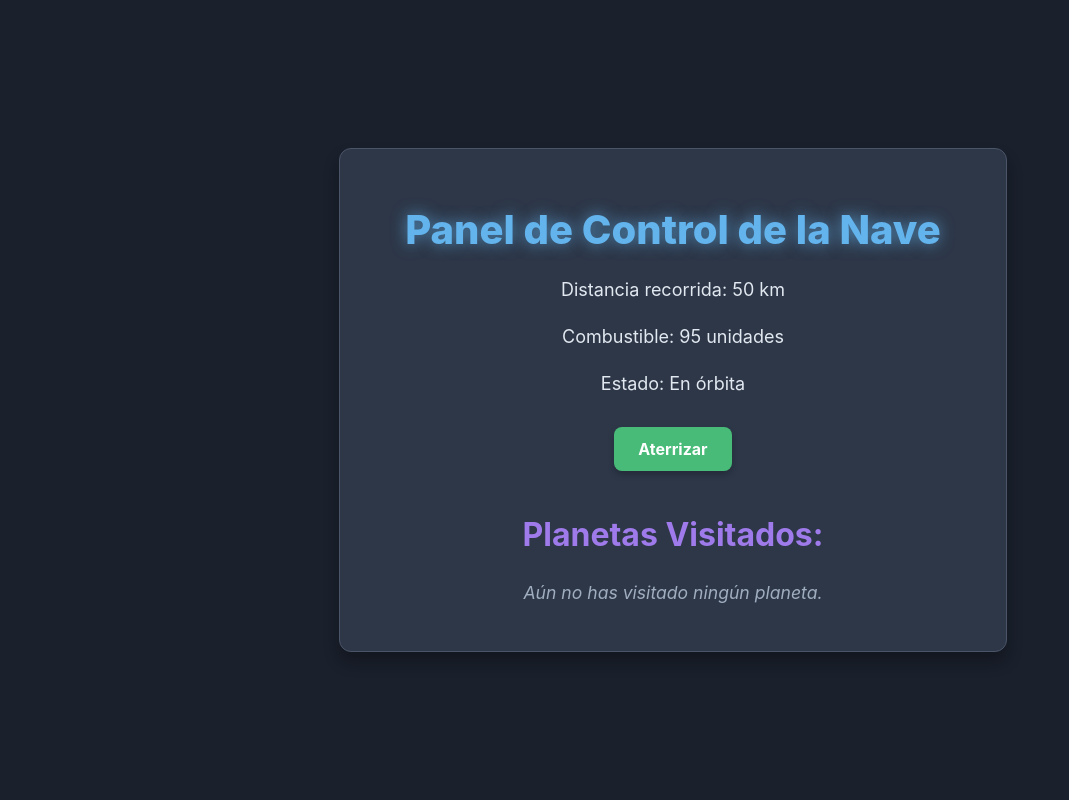
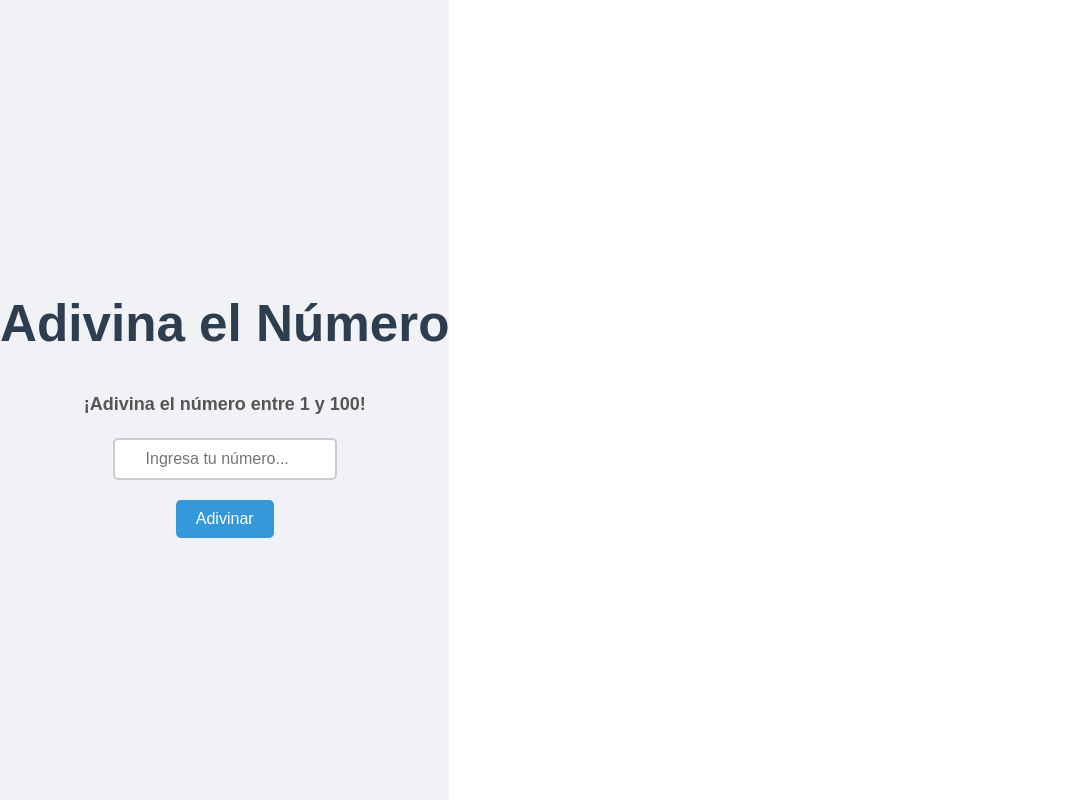
Before and after one commit to danielgp42/Introduccion_react, a React (Vite) app in the folder Proyecto1-Tarjeta_presentacion/mi-tarjeta/: page / in a window 1280 px wide. Shown: the whole page, without its empty margins (0-1069 px from the left). Built offline with nearby package versions, Linux system fonts and the light colour scheme.

Commit message:
Proyecto5

```diff
--- a/Proyecto1-Tarjeta_presentacion/mi-tarjeta/src/App.jsx
+++ b/Proyecto1-Tarjeta_presentacion/mi-tarjeta/src/App.jsx
@@ -1,100 +1,12 @@
-import React, { useState, useEffect, useMemo } from 'react';
-import Planeta from "./Planeta";
-import './Planetas.css';
+
+
+import React from 'react';
+import Game from '../src/Components/Game';
+
 function App() {
-  //Estado de la Nave
-  const [distancia, setDistancia] = useState(0);
-  const [combustible, setCombustible] = useState(100);
-  const [estadoNave, setEstadoNave] = useState("En órbita");
-  const [planetasVisitados, setPlanetasVisitados] = useState([]);
-  const [planetaCounter, setPlanetaCounter] = useState(1);
-  const [mensajeAlerta, setMensajeAlerta] = useState('');
-
-  useEffect(() => {
-    console.log("¡El panel de control está listo!"); // Mensaje de montaje
-
-    // Simulacion de vuelo
-    const intervaloVuelo = setInterval(() => {
-      setCombustible(prevCombustible => {
-        if (prevCombustible > 0) {
-          return prevCombustible - 1;
-        }
-        setEstadoNave("Sin combustible");
-        return 0;
-      });
-      setDistancia(prevDistancia => prevDistancia + 10); // Aumenta la distancia en 10 km
-    }, 1000); //Un segundo
-    return () => {
-      clearInterval(intervaloVuelo);
-      console.log("El panel de control se ha apagado."); // Mensaje de desmontaje
-    };
-  }, []);
-
-  useEffect(() => {
-    if (combustible < 100 && combustible >= 0) {
-      console.log(`¡Combustible actualizado! Combustible actual: ${combustible}`);
-    }
-    if (combustible === 0 && estadoNave !== "Sin combustible") {
-      setEstadoNave("Sin combustible");
-    }
-  }, [combustible, estadoNave]);
-
-  const mensajeEstado = useMemo(() => {
-    return `Estado: ${estadoNave}`;
-  }, [estadoNave]);
-
-  // --- Función para Aterrizar ---
-  const aterrizar = () => {
-    if (combustible > 0 && estadoNave !== "Aterrizando") {
-      setEstadoNave("Aterrizando"); // Cambia el estado de la nave a "Aterrizando"
-      const nuevoPlaneta = `Planeta ${planetaCounter}`; // Genera un nombre para el nuevo planeta
-      setPlanetasVisitados(prevPlanetas => [...prevPlanetas, nuevoPlaneta]);
-      setPlanetaCounter(prevCounter => prevCounter + 1);
-      setMensajeAlerta('');
-    } else if (combustible === 0) {
-      setMensajeAlerta("¡No tienes suficiente combustible para aterrizar!");
-    }
-  };
-
   return (
-    <div className='app-container'>
-      <h1>Panel de Control de la Nave</h1>
-      <div>
-        <p>Distancia recorrida: {distancia} km </p>
-        <p >Combustible: {combustible} unidades
-          {combustible <= 10 && combustible > 0 && <span className="low-fuel"> (¡Bajo!)</span>}
-          {combustible === 0 && <span className="out-of-fuel"> (¡Agotado!)</span>}
-        </p>
-        <p >{mensajeEstado}</p>
-
-        <button
-          onClick={aterrizar}
-          disabled={combustible <= 0 || estadoNave === "Aterrizando" || estadoNave === "Sin combustible"}
-        >
-          Aterrizar
-        </button>
-      </div>
-
-      {mensajeAlerta && (
-        <div className="alert-message">
-          {mensajeAlerta}
-        </div>
-      )}
-
-      <h2>Planetas Visitados:</h2>
-      <div>
-        {planetasVisitados.length === 0 ? (
-          <p className="no-planets-message">Aún no has visitado ningún planeta.</p>
-        ) : (
-          <ul>
-            {planetasVisitados.map((planeta, index) => (
-              <li key={index}>
-                <Planeta nombre={planeta} />
-              </li>
-            ))}
-          </ul>
-        )}
-      </div>
+    <div className="App">
+      <Game />
     </div>
   );
 }
--- /dev/null
+++ b/Proyecto1-Tarjeta_presentacion/mi-tarjeta/src/Components/Game.jsx
@@ -0,0 +1,67 @@
+import { useState, useEffect } from 'react';
+import InputNumber from './ImputNumber';
+import Message from './Message';
+import RestartButton from './RestartButton';
+import '../Styles/Game.css';
+
+const Game = () => {
+  const [targetNumber, setTargetNumber] = useState(null);
+  const [guess, setGuess] = useState('');
+  const [message, setMessage] = useState('');
+  const [gameOver, setGameOver] = useState(false);
+
+  useEffect(() => {
+    startNewGame();
+  }, []);
+
+  const startNewGame = () => {
+    const newTargetNumber = Math.floor(Math.random() * 100) + 1;
+    setTargetNumber(newTargetNumber);
+    setGuess('');
+    setMessage('¡Adivina el número entre 1 y 100!');
+    setGameOver(false);
+    console.log('Número objetivo:', newTargetNumber);
+  };
+
+  const handleGuessChange = (event) => {
+    setGuess(event.target.value);
+  };
+
+  const checkGuess = () => {
+    const userGuess = parseInt(guess, 10);
+    if (isNaN(userGuess)) {
+      setMessage('Por favor, ingresa un número válido.');
+      return;
+    }
+
+    if (userGuess === targetNumber) {
+      setMessage('¡Correcto! ¡Has adivinado el número!');
+      setGameOver(true);
+    } else if (userGuess < targetNumber) {
+      setMessage('El número es mayor.');
+    } else {
+      setMessage('El número es menor.');
+    }
+  };
+
+  return (
+    <div className="game-container">
+      <h1>Adivina el Número</h1>
+      <Message message={message} />
+      {!gameOver ? (
+        <>
+          <InputNumber
+            value={guess}
+            onChange={handleGuessChange}
+            onKeyDown={(e) => e.key === 'Enter' && checkGuess()}
+          />
+          <button onClick={checkGuess}>Adivinar</button>
+        </>
+      ) : (
+        <RestartButton onRestart={startNewGame} />
+      )}
+    </div>
+  );
+};
+
+export default Game;
--- /dev/null
+++ b/Proyecto1-Tarjeta_presentacion/mi-tarjeta/src/Components/ImputNumber.jsx
@@ -0,0 +1,19 @@
+import React from 'react';
+import '../Styles/ImputNumber.css';
+
+const InputNumber = ({ value, onChange, onKeyDown }) => {
+  return (
+    <input
+      type="number"
+      value={value}
+      onChange={onChange}
+      onKeyDown={onKeyDown}
+      className="input-number"
+      placeholder="Ingresa tu número..."
+      min="1"
+      max="100"
+    />
+  );
+};
+
+export default InputNumber;
--- /dev/null
+++ b/Proyecto1-Tarjeta_presentacion/mi-tarjeta/src/Components/Message.jsx
@@ -0,0 +1,8 @@
+import React from 'react';
+import '../Styles/Message.css';
+
+const Message = ({ message }) => {
+  return <p className="message">{message}</p>;
+};
+
+export default Message;
--- /dev/null
+++ b/Proyecto1-Tarjeta_presentacion/mi-tarjeta/src/Components/RestartButton.jsx
@@ -0,0 +1,12 @@
+import React from 'react';
+import '../Styles/RestartButton.css';
+
+const RestartButton = ({ onRestart }) => {
+  return (
+    <button onClick={onRestart} className="restart-button">
+      Jugar de nuevo
+    </button>
+  );
+};
+
+export default RestartButton;
--- /dev/null
+++ b/Proyecto1-Tarjeta_presentacion/mi-tarjeta/src/Styles/Game.css
@@ -0,0 +1,32 @@
+.game-container {
+  display: flex;
+  flex-direction: column;
+  align-items: center;
+  justify-content: center;
+  height: 100vh;
+  font-family: Arial, sans-serif;
+  text-align: center;
+  background-color: #f0f2f5;
+  color: #333;
+}
+
+h1 {
+  color: #2c3e50;
+  margin-bottom: 20px;
+}
+
+button {
+  background-color: #3498db;
+  color: white;
+  border: none;
+  padding: 10px 20px;
+  font-size: 16px;
+  cursor: pointer;
+  border-radius: 5px;
+  transition: background-color 0.3s ease;
+  margin-top: 10px;
+}
+
+button:hover {
+  background-color: #2980b9;
+}
--- /dev/null
+++ b/Proyecto1-Tarjeta_presentacion/mi-tarjeta/src/Styles/ImputNumber.css
@@ -0,0 +1,14 @@
+.input-number {
+  padding: 10px;
+  font-size: 16px;
+  border: 2px solid #ccc;
+  border-radius: 5px;
+  width: 200px;
+  text-align: center;
+  margin-bottom: 10px;
+}
+
+.input-number:focus {
+  outline: none;
+  border-color: #3498db;
+}
--- /dev/null
+++ b/Proyecto1-Tarjeta_presentacion/mi-tarjeta/src/Styles/Message.css
@@ -0,0 +1,7 @@
+.message {
+  font-size: 18px;
+  font-weight: bold;
+  color: #555;
+  margin-bottom: 20px;
+  min-height: 22px; /* Mantiene el espacio aunque no haya mensaje */
+}
--- /dev/null
+++ b/Proyecto1-Tarjeta_presentacion/mi-tarjeta/src/Styles/RestartButton.css
@@ -0,0 +1,14 @@
+.restart-button {
+  background-color: #2ecc71;
+  color: white;
+  border: none;
+  padding: 10px 20px;
+  font-size: 16px;
+  cursor: pointer;
+  border-radius: 5px;
+  transition: background-color 0.3s ease;
+}
+
+.restart-button:hover {
+  background-color: #27ae60;
+}
```
